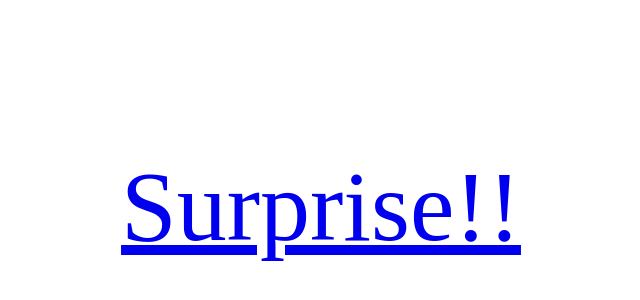
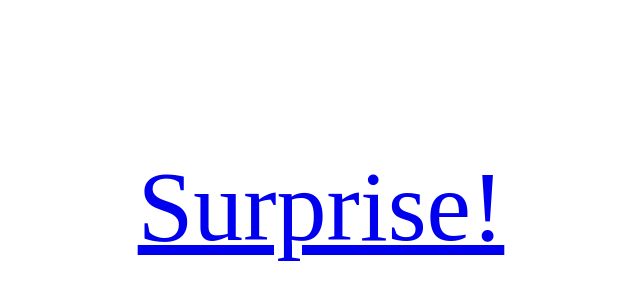
Before and after one commit to mattjohannsen/OneMinuteWebsite_Proj, a plain HTML site: page site/index.html in a window 1280 px wide. Shown: the part 194-494 px from the top of the page, without its empty margins (319-959 px from the left). Drawn offline with Linux system fonts and the light colour scheme.

Commit message:
Edited text on homepage

```diff
--- a/site/index.html
+++ b/site/index.html
@@ -16,6 +16,6 @@
     </style>
 </head>
 <body>
-    <a href="https://www.youtube.com/watch?v=dQw4w9WgXcQ&t=77s">Surprise!!</a>
+    <a href="https://www.youtube.com/watch?v=dQw4w9WgXcQ&t=77s">Surprise!</a>
 </body>
 </html>
```
